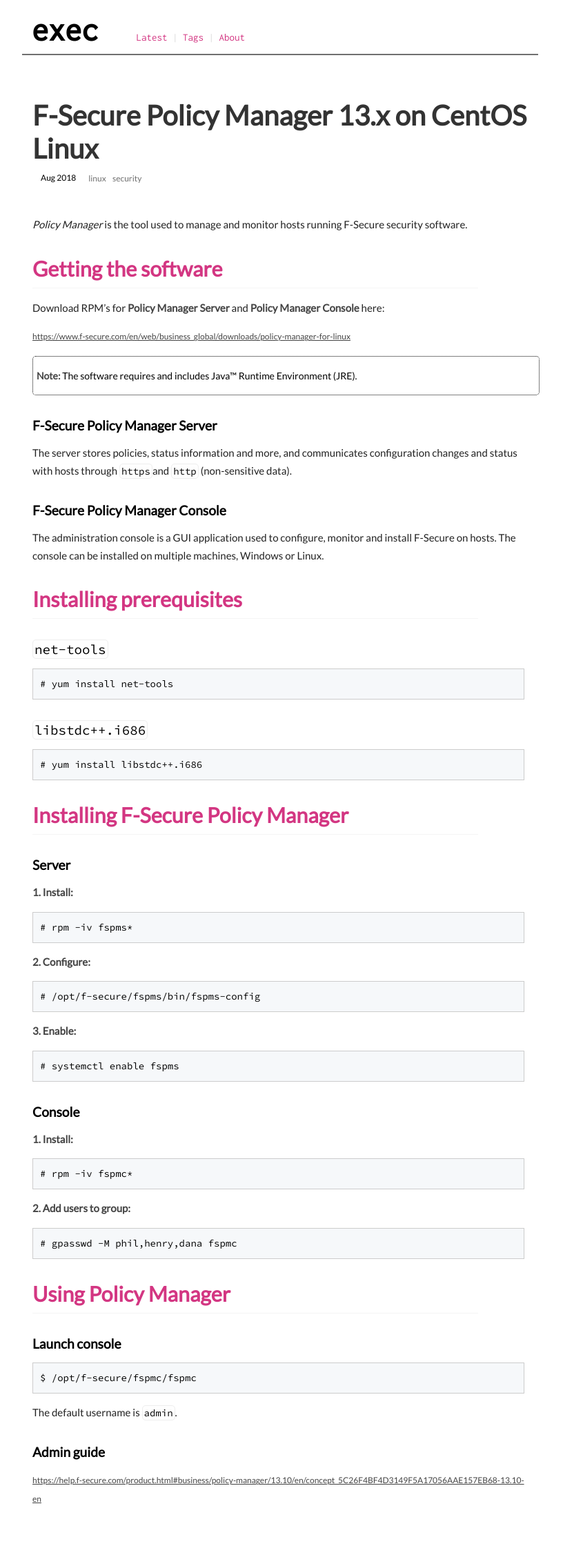
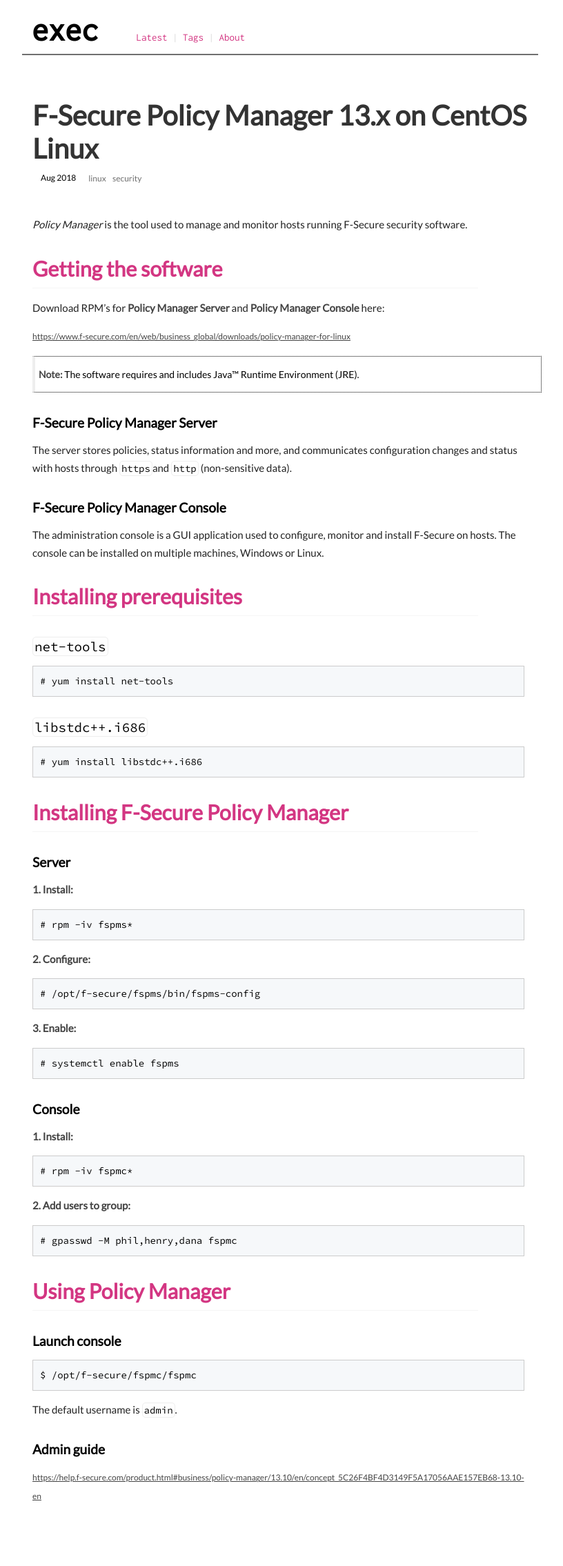
Before and after one commit to execas/execas.github.io, a Jekyll site: the page built from _posts/2018-08-30-f-secure-policy-manager-13x-on-centos.-linux.md, in a window 1280 px wide. Shown: the whole page at 69% size, without its empty margins (234-1050 px from the left). Built offline with Jekyll 4.4.1, drawn with Linux system fonts in a browser that asks for light colours.

Commit message:
Update execas.css

```diff
--- a/css/execas.css
+++ b/css/execas.css
@@ -51,11 +51,9 @@
      margin-left:0px;
      padding-left: 5px;
      padding-right: 10px;
-     padding-bottom: 2px;
-     padding-top: 2px;
      border: 1px dotted black;
+     border-left:4px solid #eee;
      color:#000000;
-     border-radius: 5px 5px 5px 5px;
 
 }
 
```
